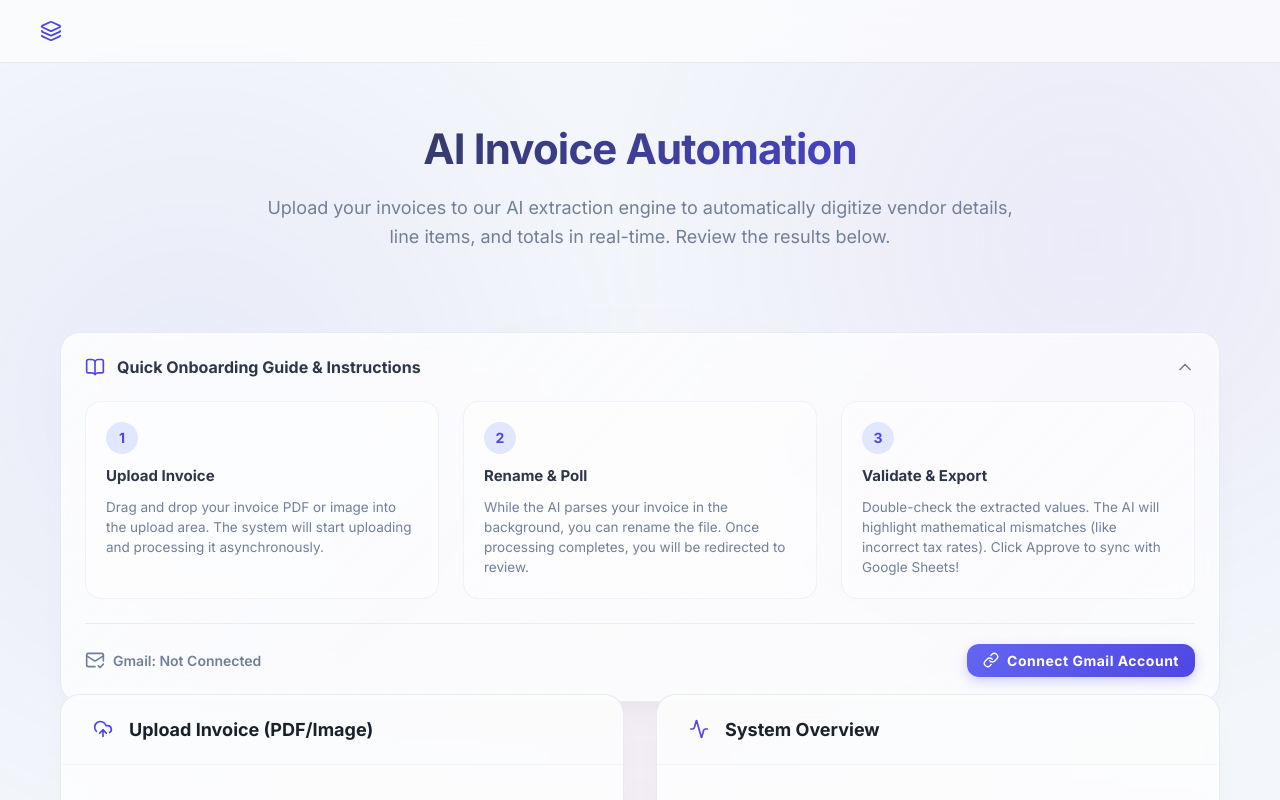
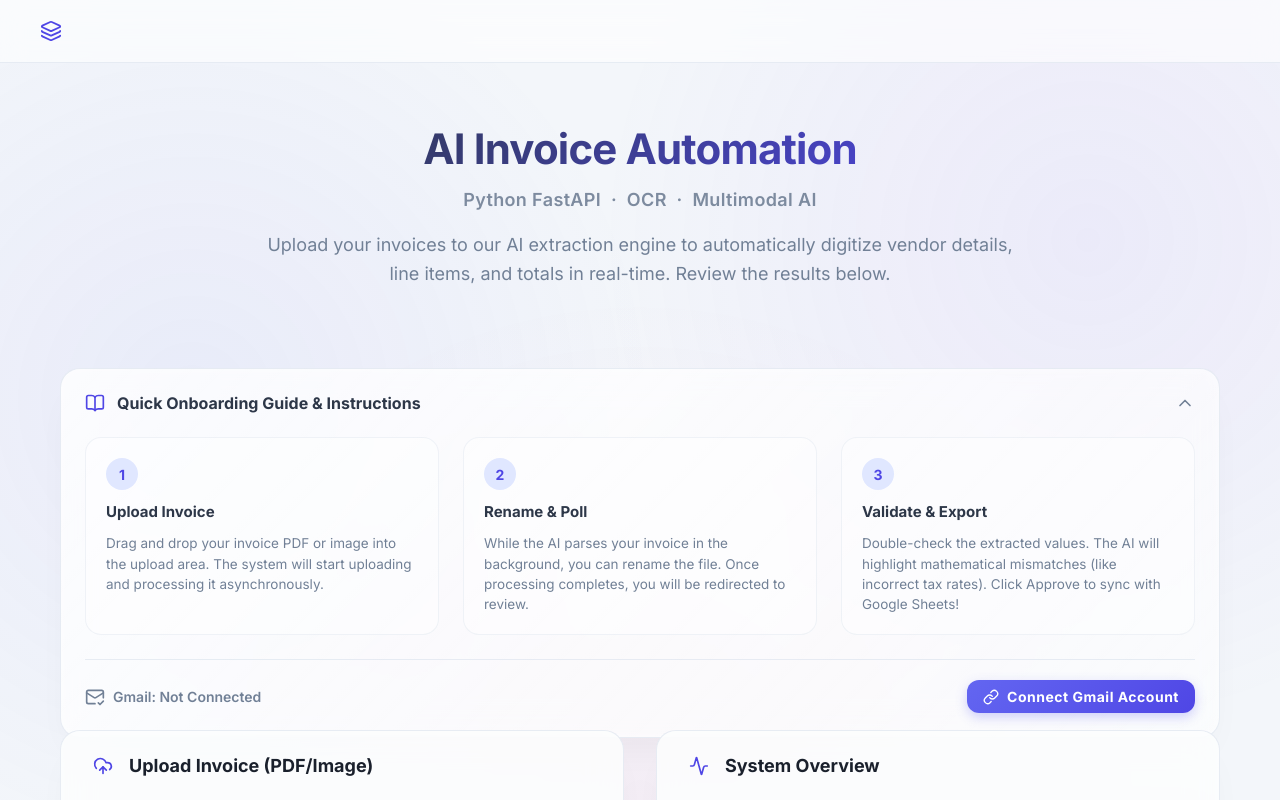
Before and after one commit to Chakshat-bali/invoice_automation, a React (Vite) app in the folder frontend/: page / in a window 1280 px wide. Shown: the top 800 px of the page. Built offline with nearby package versions, Linux system fonts and the light colour scheme; no server answers.

Commit message:
feat(dashboard): add tech stack display and styling refinements

```diff
--- a/frontend/src/pages/Dashboard.css
+++ b/frontend/src/pages/Dashboard.css
@@ -13,8 +13,17 @@
     background: linear-gradient(135deg, var(--text-title), var(--accent));
     -webkit-background-clip: text;
     -webkit-text-fill-color: transparent;
-    margin-bottom: 20px;
+    margin-bottom: 12px;
     letter-spacing: -0.02em;
+}
+
+.hero-stack {
+    font-size: 16px;
+    color: var(--accent);
+    font-weight: 600;
+    margin-bottom: 16px;
+    opacity: 0.9;
+    letter-spacing: 0.02em;
 }
 
 .hero p {
--- a/frontend/src/pages/Dashboard.tsx
+++ b/frontend/src/pages/Dashboard.tsx
@@ -182,6 +182,7 @@ export default function Dashboard() {
         <div>
             <div className="hero">
                 <h1>AI Invoice Automation</h1>
+                <p className="hero-stack">Python FastAPI &nbsp;·&nbsp; OCR &nbsp;·&nbsp; Multimodal AI</p>
                 <p>Upload your invoices to our AI extraction engine to automatically digitize vendor details, line items, and totals in real-time. Review the results below.</p>
             </div>
 
```
